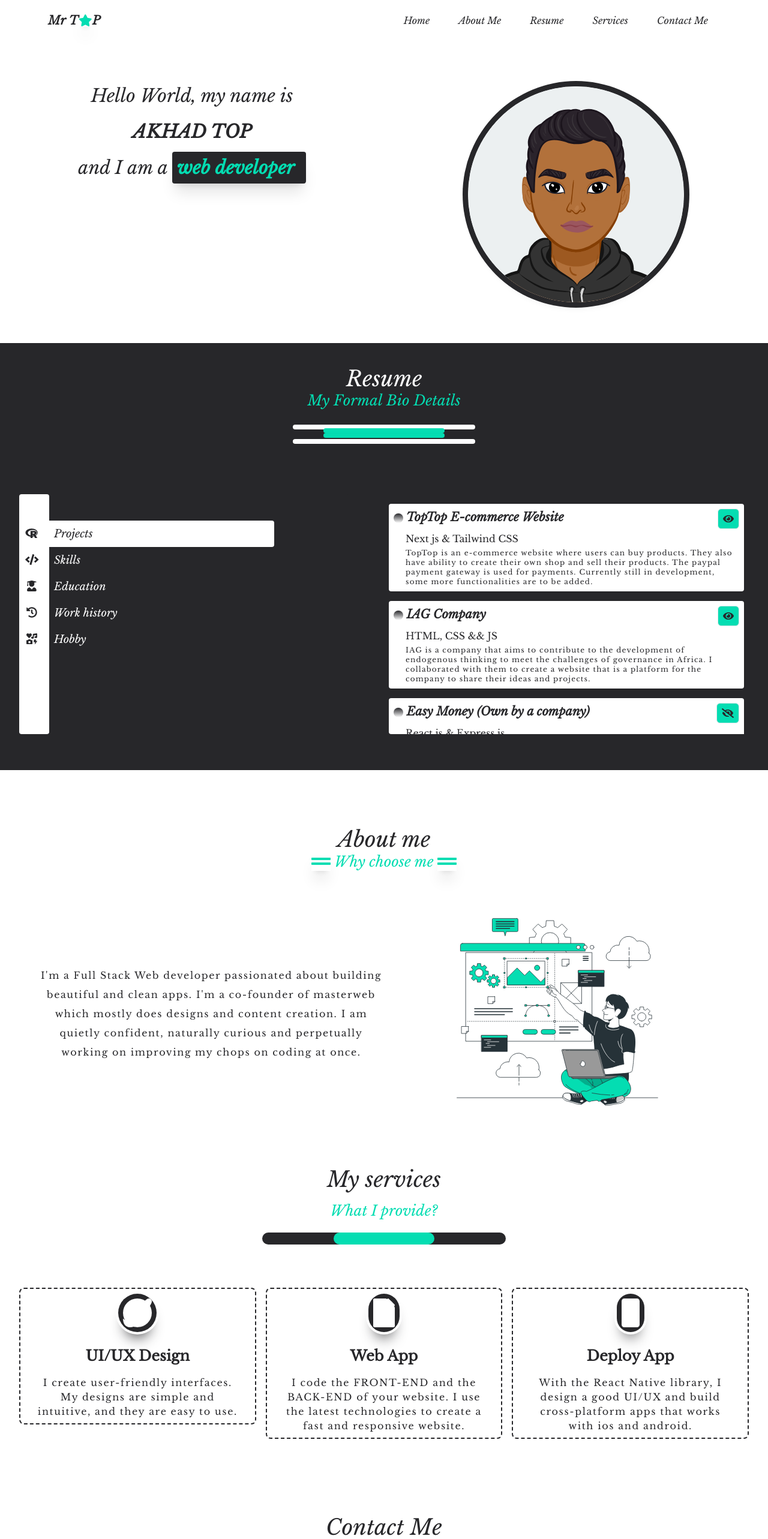
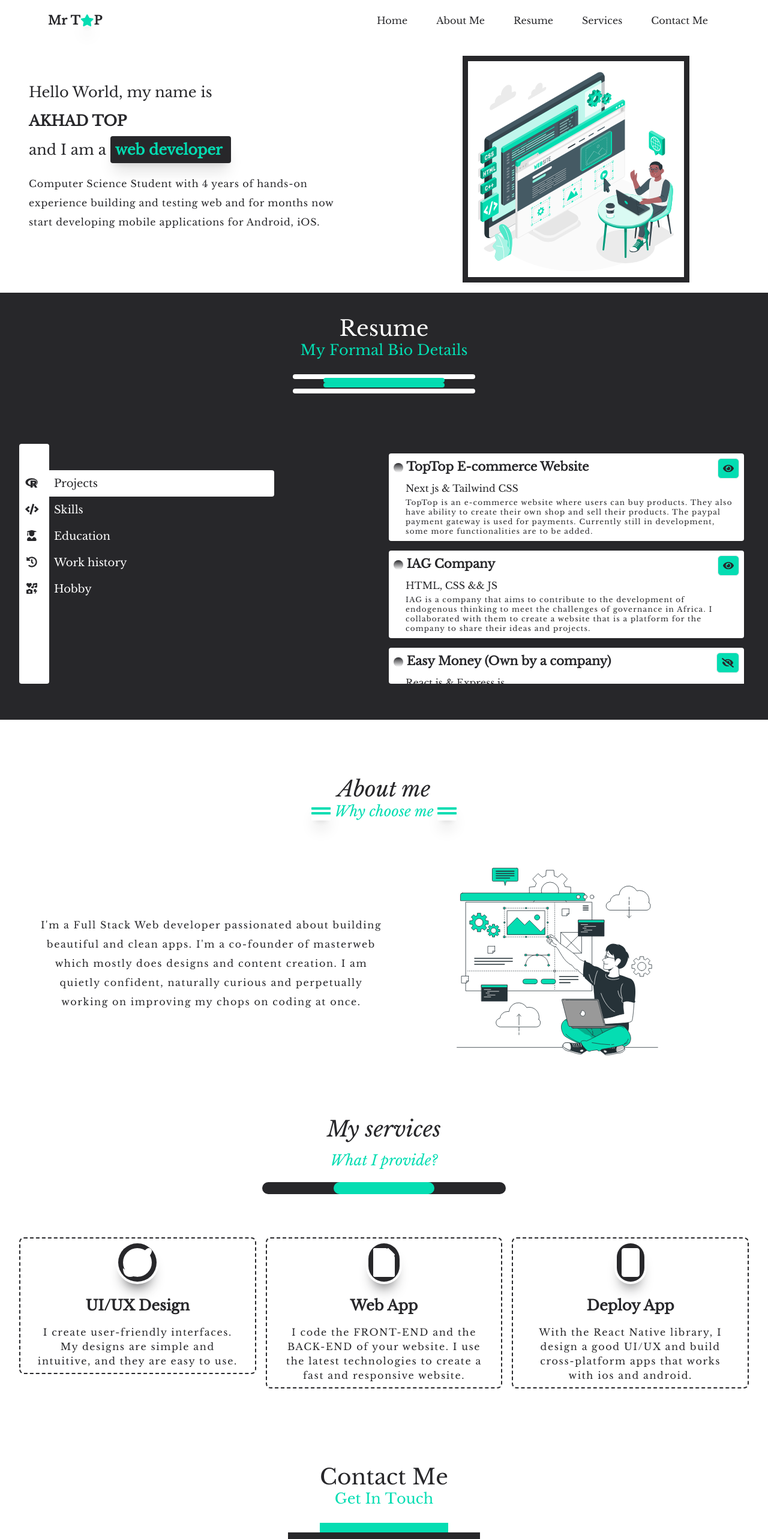
Before and after one commit to abdouakhad/portfolio, a Next.js app: page / in a window 1280 px wide. Shown: the top 2566 px of the page at 60% size. Built offline with nearby package versions, Linux system fonts and the light colour scheme.

Commit message:
change font style

```diff
--- a/components/About.js
+++ b/components/About.js
@@ -12,7 +12,7 @@ const AboutPage = () => {
     >
       <div className="py-8">
         <Fade cascade={true} direction="bottom" duration={100}>
-          <h1 className="text-center text-4xl">About me</h1>
+          <h1 className="text-center text-4xl italic">About me</h1>
           <p className="text-center text-2xl">
             <FontAwesomeIcon
               icon="grip-lines"
@@ -20,7 +20,7 @@ const AboutPage = () => {
               size="lg"
               className="shadow-xl"
             />{" "}
-            <span className="text-vert">Why choose me </span>
+            <span className="text-vert italic">Why choose me </span>
             <FontAwesomeIcon
               icon="grip-lines"
               color="#04DDB2"
--- a/components/Contact.js
+++ b/components/Contact.js
@@ -12,8 +12,10 @@ const Contact = () => {
           duration={200}
           triggerOnce={false}
         >
-          <h1 className="text-center text-4xl">Contact Me</h1>
-          <p className="text-center text-2xl text-vert mb-6">Get In Touch</p>
+          <h1 className="text-center text-4xl italic">Contact Me</h1>
+          <p className="text-center text-2xl italic text-vert mb-6">
+            Get In Touch
+          </p>
         </Fade>
 
         <p className="md:w-2/12 w-4/12 h-2  bg-vert m-auto "></p>
--- a/components/Home.js
+++ b/components/Home.js
@@ -30,15 +30,12 @@ const HomePage = () => {
     )
   }, [])
   return (
-    <div id="#home" className="relative md:mt-20">
-      <div className=" h-[490px]   md:text-left text-center  m-auto  z-10 grid md:grid-cols-2 grid-cols-1 justify-center items-center w-full  ">
-        <div className=" md:mb-0 mb-32 lg:px-12 md:px-10 sm:px-8 px-4 self-start mt-4 lg:text-3xl text-2xl lg:leading-loose md:leading-loose leading-loose font-extralight">
-          <div ref={textRef} className="opacity-0 mt-8 text-center">
+    <div id="#home" className="relative md:mt-20 container mx-auto">
+      <div className="  md:text-left text-center  m-auto  z-10 grid md:grid-cols-2 grid-cols-1 justify-center items-center w-full  ">
+        <div className=" md:mb-0 mb-32 lg:px-12 md:px-10 sm:px-8 px-4 self-start mt-4 text-2xl lg:leading-loose md:leading-loose leading-loose font-extralight">
+          <div ref={textRef} className="opacity-0 mt-8 ">
             Hello World, my name is <br></br>
-            <span className="uppercase font-black text-3xl">
-              Akhad Top
-            </span>{" "}
-            <br />
+            <span className="uppercase font-black ">Akhad Top</span> <br />
             and I am a {""}
             <span className="text-vert font-black shadow-xl bg-marron rounded p-2">
               <Typical
@@ -55,6 +52,11 @@ const HomePage = () => {
                 wrapper="b"
               />{" "}
             </span>
+            <div className="text-base mt-4 leading-loose tracking-wider">
+              Computer Science Student with 4 years of hands-on experience
+              building and testing web and for months now start developing
+              mobile applications for Android, iOS.
+            </div>
           </div>
         </div>
         <section className=" image self-center overflow-hidden pb-0 text-center md:bg-transparent bg-white  w-full ">
@@ -62,13 +64,13 @@ const HomePage = () => {
           {/* <Fade duration={3000} direction='right' triggerOnce={true}>  */}
           <div className="opacity-0" ref={imageRef}>
             <Image
-              src="/nobg.svg"
+              src="/web1.svg"
               priority="true"
               width="400px"
               height="400px"
               objectFit="contain"
               alt="image"
-              className="transition transform hover:scale-95 w-full scale-90 ease-in-out duration-1000 rounded-full border-2 ring-2 ring-offset-8 ring-marron ring-offset-marron  shadow-lg "
+              className="transition transform hover:scale-95 w-full scale-90 ease-in-out duration-1000  border-2 ring-2 ring-offset-8 ring-marron ring-offset-marron  shadow-lg "
             />
           </div>
           {/* </Fade> */}
--- a/components/Resume.js
+++ b/components/Resume.js
@@ -17,15 +17,15 @@ const ResumePage = () => {
         id="#resumes"
         className="  about-page bg-marron py-10 text-white  md:px-8 px-4"
       >
-        <section className="title">
+        <section className="title italic">
           <Fade
             cascade={true}
             direction="bottom"
             duration={100}
             triggerOnce={false}
           >
-            <h1 className="text-center text-4xl">Resume</h1>
-            <p className="text-center text-2xl text-vert mb-6">
+            <h1 className="text-center text-4xl italic">Resume</h1>
+            <p className="text-center text-2xl italic text-vert mb-6">
               My Formal Bio Details
             </p>
           </Fade>
--- a/components/Services.js
+++ b/components/Services.js
@@ -6,8 +6,8 @@ const Services = () => {
     <div id="services" className="services mt-5  md:px-8 px-6">
       <div className="py-8">
         <Fade cascade={true} direction="bottom" duration={100}>
-          <h1 className="text-center text-4xl">My services</h1>
-          <h1 className="text-center text-2xl mt-4 text-vert">
+          <h1 className="text-center text-4xl italic">My services</h1>
+          <h1 className="text-center text-2xl mt-4 text-vert italic">
             What I provide?
           </h1>
           <p className="text-center text-2xl flex justify-center items-center">
--- a/components/cards/Forms.js
+++ b/components/cards/Forms.js
@@ -45,24 +45,26 @@ const Forms = () => {
             className="bg-white rounded py-6 text-marron   px-4 "
           >
             <div className="mb-4">
+              <label className="">Name</label>
               <input
-                className="bg-gray-200 text-marron  appearance-none border rounded w-full py-2 px-3 leading-tight focus:outline-none focus:shadow-outline focus:border-vertClair"
+                className=" text-marron  appearance-none border border-marron  rounded w-full py-2 px-3 leading-tight focus:outline-none focus:shadow-outline focus:border-vertClair"
                 id="name"
                 type="text"
                 name="name"
-                placeholder="name"
+                // placeholder="name"
                 autoComplete="name"
                 required
               />
             </div>
             <div className="mb-4">
+              <label className="">Email</label>
               <input
-                className="bg-gray-200 text-marron  appearance-none border rounded w-full py-2 px-3  mb-3 leading-tight focus:outline-none focus:shadow-outline focus:border-vertClair"
+                className=" text-marron  appearance-none border border-marron  rounded w-full py-2 px-3  mb-3 leading-tight focus:outline-none focus:shadow-outline focus:border-vertClair"
                 id="email"
                 // name='email'
                 type="email"
                 name="email"
-                placeholder="email"
+                // placeholder="email"
                 required
               />
               <p className="text-marron opacity-80 text-xs italic">
@@ -70,13 +72,14 @@ const Forms = () => {
               </p>
             </div>
             <div className="mb-6">
+              <label className="">Message</label>
               <textarea
                 required
                 id="message"
                 name="message"
                 type="text"
-                placeholder="message"
-                className="w-full h-16 px-3 py-2 text-base bg-gray-200 text-marron focus:outline-none focus:border-vertClair border rounded focus:shadow-outline"
+                // placeholder="message"
+                className="w-full h-16 px-3 py-2 text-base border-marron text-marron focus:outline-none focus:border-vertClair border rounded focus:shadow-outline"
               ></textarea>
             </div>
             <div className="flex items-center justify-between ">
--- a/layout/Navbar.js
+++ b/layout/Navbar.js
@@ -21,7 +21,7 @@ export const Navbar = () => {
 
   return (
     <>
-      <div className="fixed z-30 top-0 left-0 w-full text-marron">
+      <div className="fixed z-30 top-0 left-0 w-full text-marron italic">
         <nav
           className={`${
             scroll
--- a/styles/globals.css
+++ b/styles/globals.css
@@ -3,8 +3,8 @@
 @tailwind utilities;
 
 * {
-  font-family: 'Libre Baskerville', serif;
-  font-style: italic;
+  font-family: "Libre Baskerville", serif;
+  font-style: normal;
 }
 .home {
   background-attachment: fixed;
```
Also changed, not shown: pages/_document.js (+5 -5 lines), public/Web.svg (added), public/web1.svg (added).
